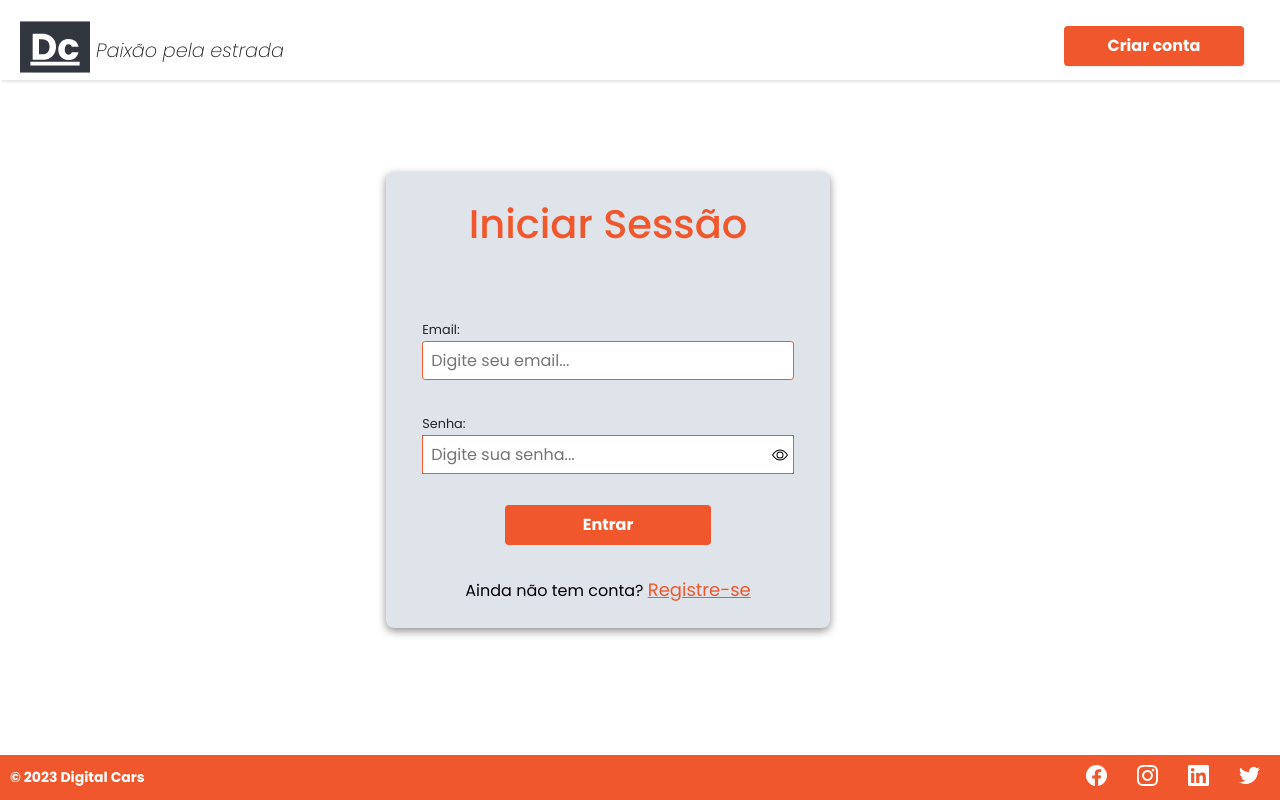
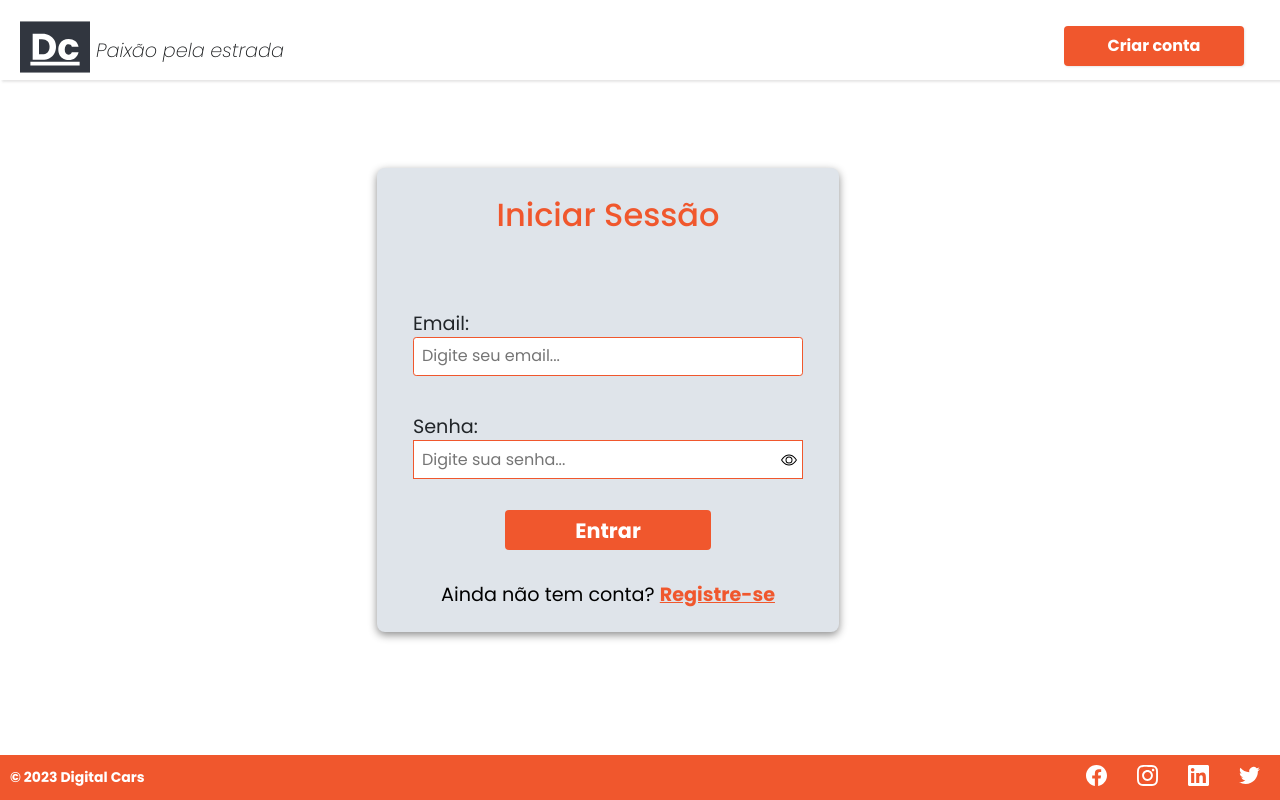
Before and after one commit to GabrielyPaz/projeto-integrador, a React (Vite) app: page /login in a window 1280 px wide. Built offline with nearby package versions, Linux system fonts and the light colour scheme.

Commit message:
ajustando o tamanho das fontes

```diff
--- a/src/Components/LoginForm/Form.module.css
+++ b/src/Components/LoginForm/Form.module.css
@@ -40,6 +40,7 @@
     display: flex;
     align-items: center;
     justify-content: center;
+    font-size: 2rem;
   }
 
   .wrap_input {
@@ -89,7 +90,7 @@
     font-weight: 300;
     margin-bottom: -.1em;
     margin-top: .5em;
-    font-size: .8em;
+    font-size: 1.2rem;
   }
 
   .login {
@@ -134,7 +135,7 @@
   }
 
   .login_form_btn {
-    font-size: 16px;
+    font-size: 1.3rem;
     font-weight: 700;
     border: none;
     border-radius: 4px;
@@ -171,7 +172,7 @@
 
 .question {
     font-weight: 400;
-    font-size: 16px;
+    font-size: 1.2rem;
     line-height: 19px;
     text-decoration: none;
     color: var(--preto-total);
@@ -180,6 +181,7 @@
 
 .register {
   color: var(--laranja-principal);
-  font-size: 18px;
+  font-size: 1.2rem;
+  font-weight: bold;
 
 }
```
